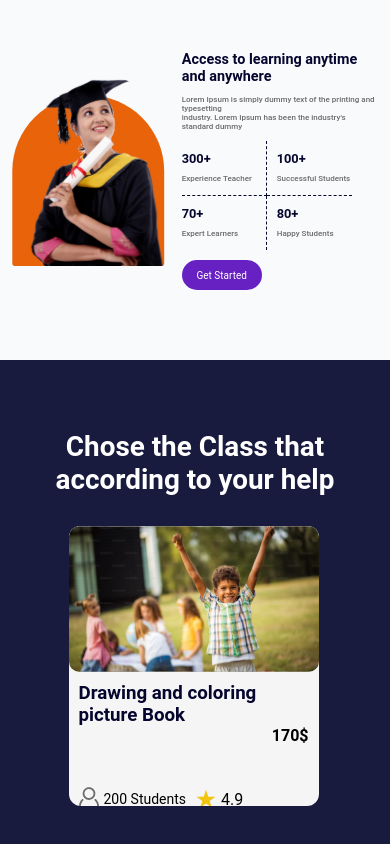
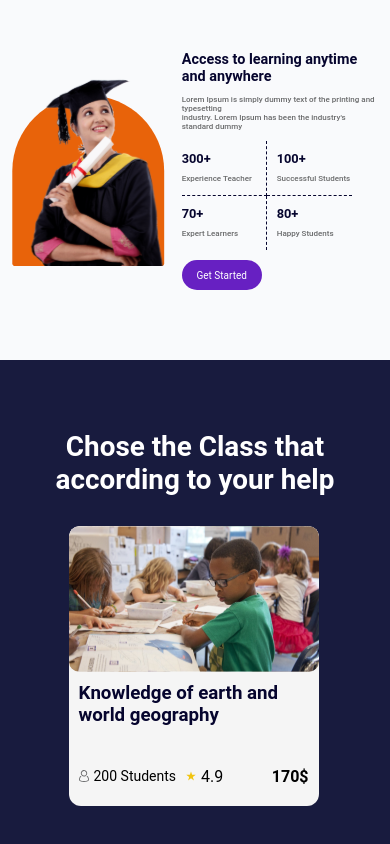
Before and after one commit to behzod-sharifjonov/education, a React (Vite) app: page / in a window 390 px wide. Shown: the part 1345-2189 px from the top of the page. Built offline with nearby package versions, Linux system fonts and the light colour scheme.

Commit message:
full finish corusel section

```diff
--- a/src/components/Corusel.jsx
+++ b/src/components/Corusel.jsx
@@ -21,7 +21,7 @@ const Corusel = () => {
     slidesToScroll: 1,
     autoplay: true,
     arrows: false,
-    autoplaySpeed: 2000,
+    autoplaySpeed: 200000,
 
     responsive: [
       {
@@ -85,7 +85,7 @@ const Corusel = () => {
             <img width={"100%"} height={"163px"} src={corusel_image_1} alt="" />
             <div className="corusel-card flex">
               <h3>The level of creativity and student activity</h3>
-              <div className="corusel-card-bottom flex">
+              <div className="corusel-card-bottom flex align">
                 <div className="flex align gap-10">
                   <div className="corusel-card-user flex align gap-5">
                     <img className="corusel_icon" src={user_icon} alt="" />
@@ -118,7 +118,7 @@ const Corusel = () => {
             <img width={"100%"} height={"163px"} src={corusel_image_2} alt="" />
             <div className="corusel-card flex">
               <h3>Knowledge of earth and world geography</h3>
-              <div className="corusel-card-bottom flex">
+              <div className="corusel-card-bottom flex align">
                 <div className="flex align gap-10">
                   <div className="corusel-card-user flex align gap-5">
                     <img className="corusel_icon" src={user_icon} alt="" />
@@ -151,7 +151,7 @@ const Corusel = () => {
             <img width={"100%"} height={"163px"} src={corusel_image_3} alt="" />
             <div className="corusel-card flex">
               <h3>Logic and numeric general calculations</h3>
-              <div className="corusel-card-bottom flex">
+              <div className="corusel-card-bottom flex align">
                 <div className="flex align gap-10">
                   <div className="corusel-card-user flex align gap-5">
                     <img className="corusel_icon" src={user_icon} alt="" />
@@ -184,7 +184,7 @@ const Corusel = () => {
             <img width={"100%"} height={"163px"} src={corusel_image_4} alt="" />
             <div className="corusel-card flex">
               <h3>Drawing and coloring picture Book</h3>
-              <div className="corusel-card-bottom flex">
+              <div className="corusel-card-bottom flex align">
                 <div className="flex align gap-10">
                   <div className="corusel-card-user flex align gap-5">
                     <img className="corusel_icon" src={user_icon} alt="" />
@@ -217,7 +217,7 @@ const Corusel = () => {
             <img width={"100%"} height={"163px"} src={corusel_image_2} alt="" />
             <div className="corusel-card flex">
               <h3>Knowledge of earth and world geography</h3>
-              <div className="corusel-card-bottom flex">
+              <div className="corusel-card-bottom flex align">
                 <div className="flex align gap-10">
                   <div className="corusel-card-user flex align gap-5">
                     <img className="corusel_icon" src={user_icon} alt="" />
@@ -250,7 +250,7 @@ const Corusel = () => {
             <img width={"100%"} height={"163px"} src={corusel_image_1} alt="" />
             <div className="corusel-card flex">
               <h3>The level of creativity and student activity</h3>
-              <div className="corusel-card-bottom flex">
+              <div className="corusel-card-bottom flex align">
                 <div className="flex align gap-10">
                   <div className="corusel-card-user flex align gap-5">
                     <img className="corusel_icon" src={user_icon} alt="" />
@@ -283,7 +283,7 @@ const Corusel = () => {
             <img width={"100%"} height={"163px"} src={corusel_image_4} alt="" />
             <div className="corusel-card flex">
               <h3>Drawing and coloring picture Book</h3>
-              <div className="corusel-card-bottom flex">
+              <div className="corusel-card-bottom flex align">
                 <div className="flex align gap-10">
                   <div className="corusel-card-user flex align gap-5">
                     <img className="corusel_icon" src={user_icon} alt="" />
@@ -316,7 +316,7 @@ const Corusel = () => {
             <img width={"100%"} height={"163px"} src={corusel_image_3} alt="" />
             <div className="corusel-card flex">
               <h3>Logic and numeric general calculations</h3>
-              <div className="corusel-card-bottom flex">
+              <div className="corusel-card-bottom flex align">
                 <div className="flex align gap-10">
                   <div className="corusel-card-user flex align gap-5">
                     <img className="corusel_icon" src={user_icon} alt="" />
--- a/src/components/components.css
+++ b/src/components/components.css
@@ -390,4 +390,13 @@ nav ul li:first-child {
   .corusel-flex {
     width: 90% !important;
   }
+
+  .corusel_icon {
+    height: 10px;
+    width: 10px;
+  }
+
+  .corusel-card-bottom{
+    height: 100px;
+  }
 }
```
